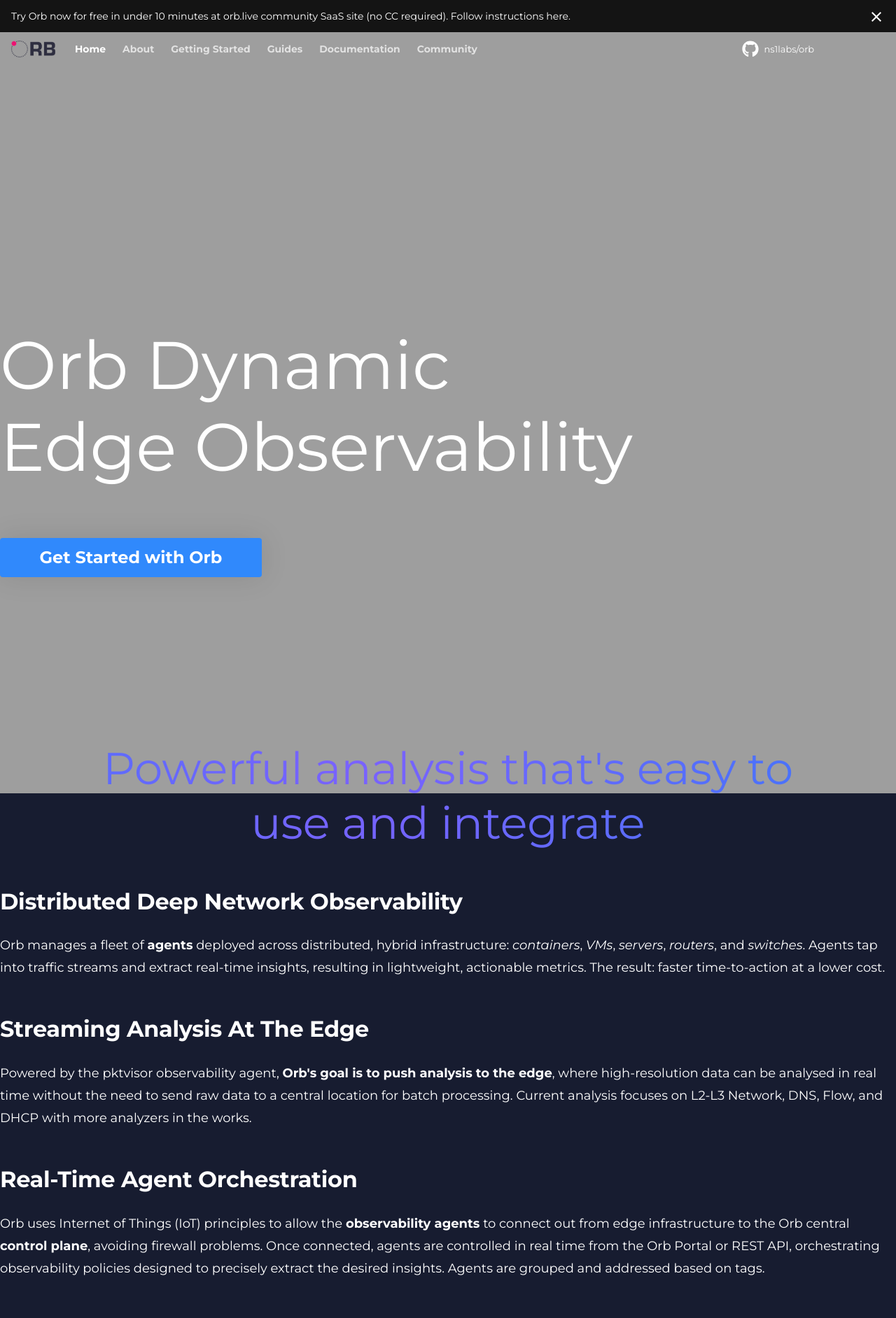
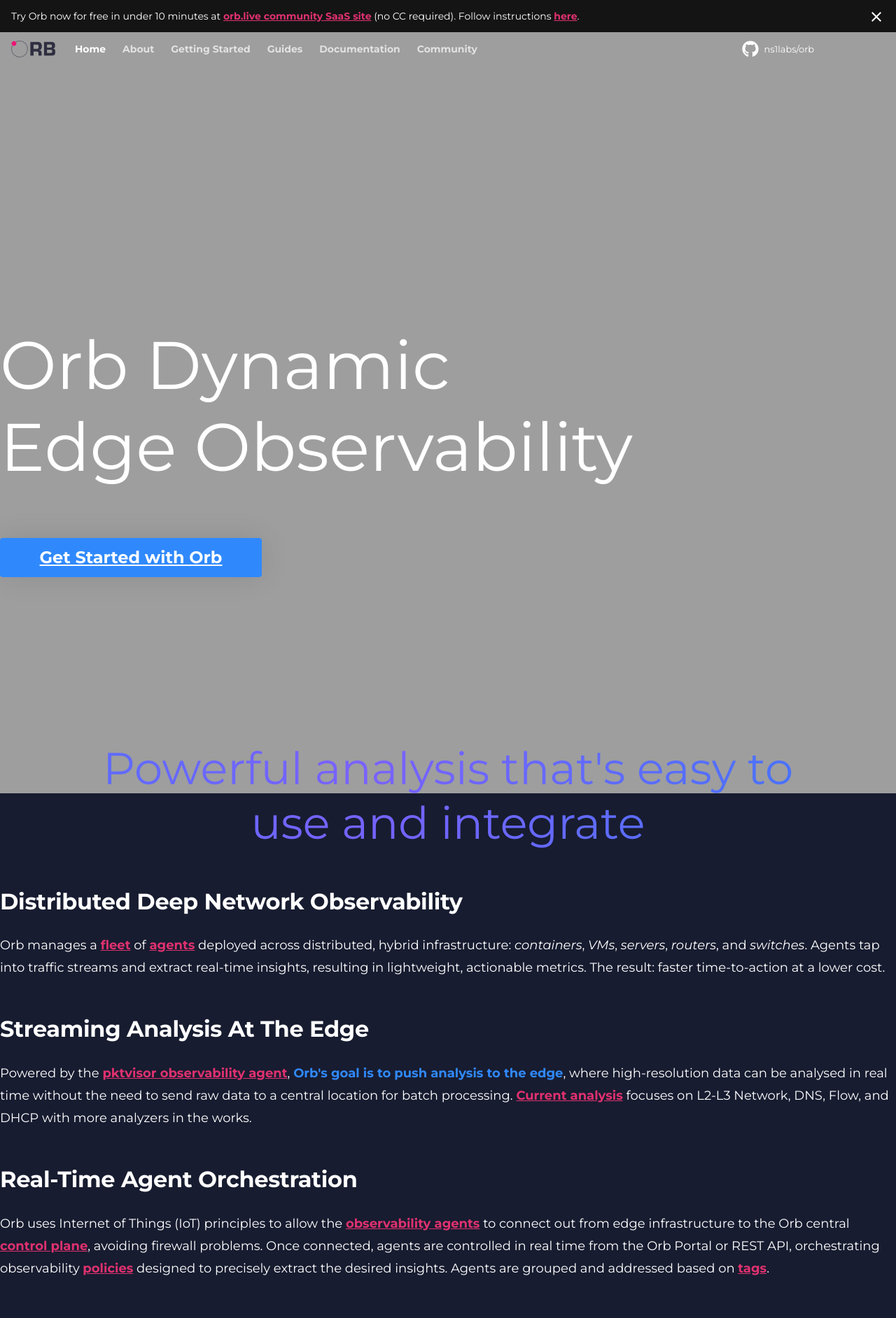
Before and after one commit to orb-community/orb-website, an MkDocs documentation site: the page built from docs/index.md, in a window 1280 px wide. Shown: the top 1884 px of the page at 70% size. Built offline with MkDocs 1.6.1 and Material for MkDocs 9.7.7, drawn with Linux system fonts in a browser that asks for light colours.

Commit message:
fixed links and strong

```diff
--- a/docs/stylesheets/extra.css
+++ b/docs/stylesheets/extra.css
@@ -146,9 +146,16 @@
   font-size: 18px;
   line-height: 32px;
   /* or 178% */
-  /* White */
+}
 
+.md-typeset a {
+  color: #df316f;
+  font-weight: 600;
+  text-decoration: underline;
+}
 
+strong {
+  color: #3089fc
 }
 
 p > a {
```
